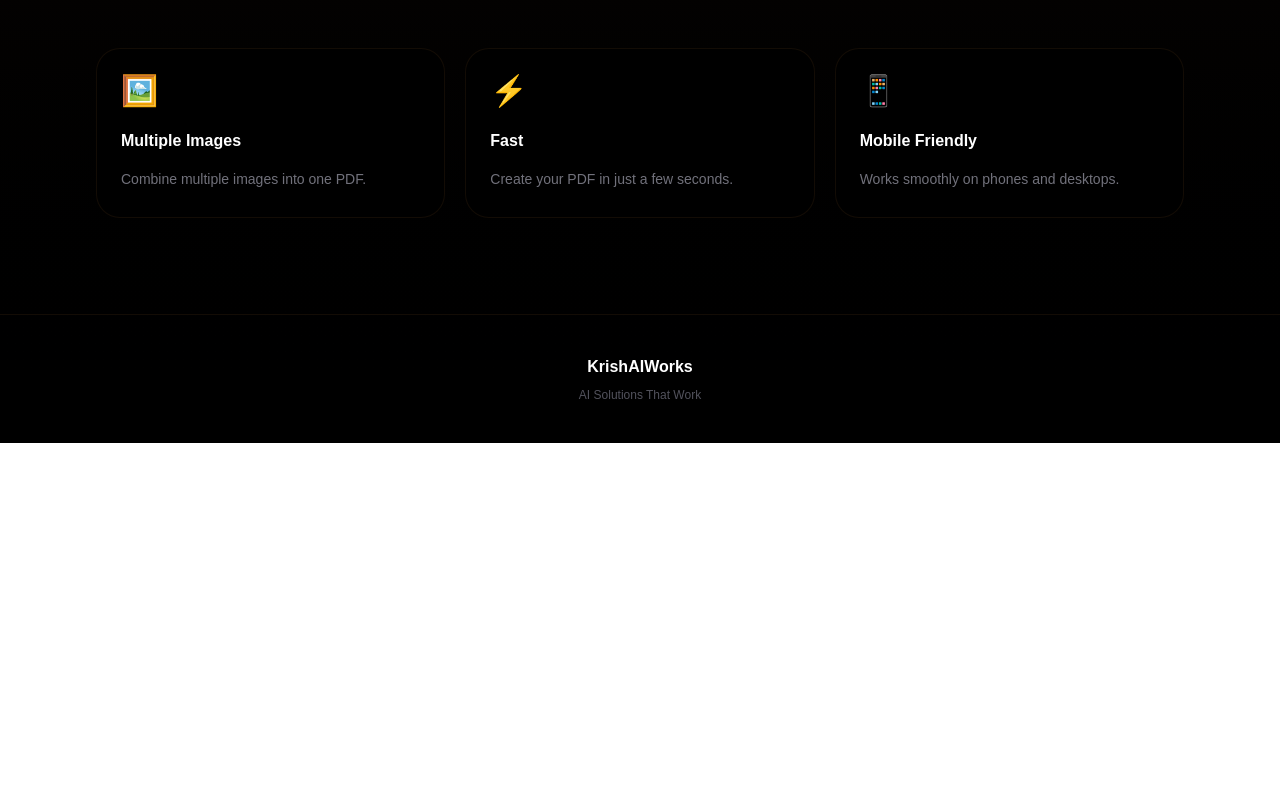
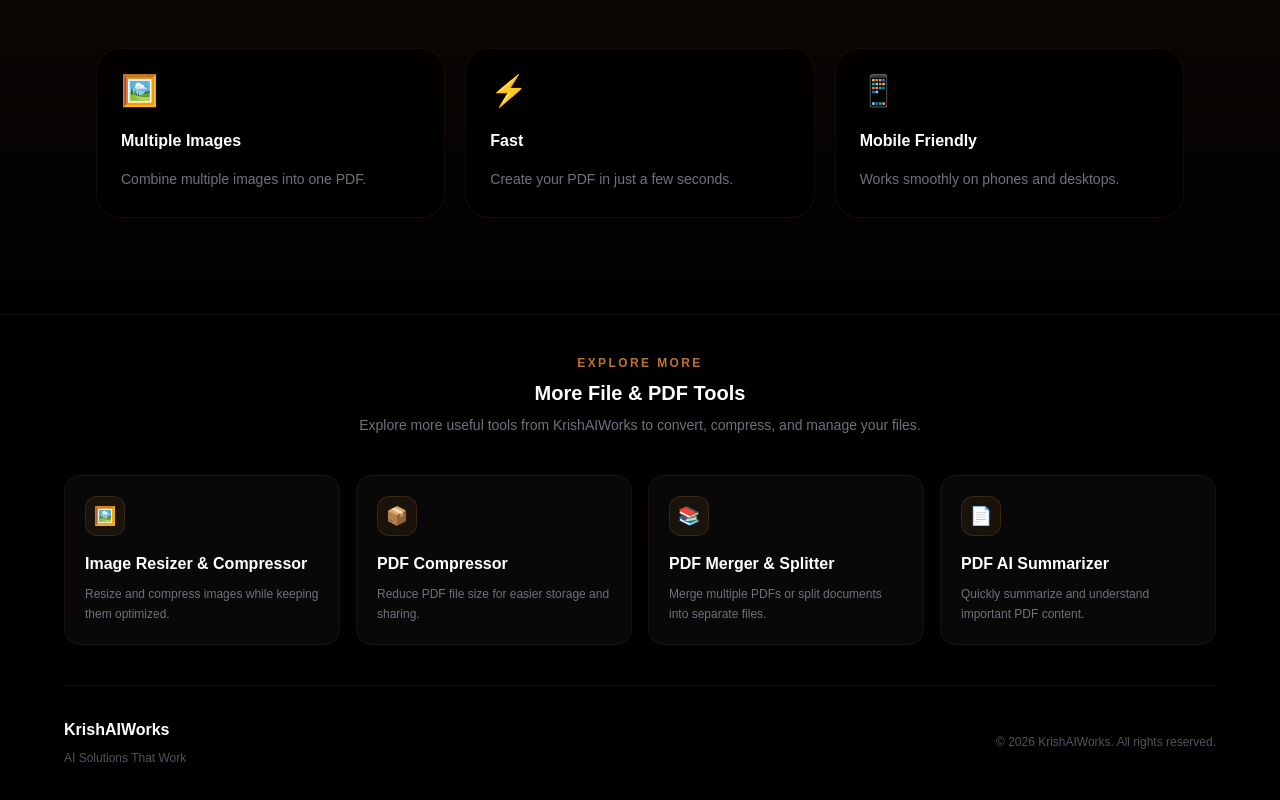
Before and after one commit to selfindependentkartik8-alt/image-to-pdf-converter, a Next.js app: page / in a window 1280 px wide. Shown: the part 1237-2037 px from the top of the page. Before the commit the page ends 1680 px from the top, so only its background shows below. Built offline with nearby package versions, Linux system fonts and the light colour scheme.

Commit message:
Add internal links and related tools

```diff
--- a/app/page.tsx
+++ b/app/page.tsx
@@ -481,19 +481,126 @@ export default function Home() {
 
       </section>
 
-      {/* FOOTER */}
+     {/* ================================================= */}
+{/* FOOTER */}
+{/* ================================================= */}
 
-      <footer className="border-t border-[#b87333]/10 px-5 py-10 text-center">
+<footer className="relative z-10 border-t border-[#b87333]/10 px-5 py-10">
+  <div className="mx-auto max-w-6xl">
 
-        <p className="font-bold">
+    {/* Related Tools */}
+    <div className="mb-10 text-center">
+      <p className="text-xs font-semibold uppercase tracking-[0.2em] text-[#b87333]">
+        Explore More
+      </p>
+
+      <h3 className="mt-2 text-xl font-bold text-white">
+        More File & PDF Tools
+      </h3>
+
+      <p className="mx-auto mt-2 max-w-xl text-sm text-zinc-500">
+        Explore more useful tools from KrishAIWorks to convert,
+        compress, and manage your files.
+      </p>
+    </div>
+
+    <div className="grid gap-4 sm:grid-cols-2 lg:grid-cols-4">
+
+      {/* Image Resizer & Compressor */}
+      <a
+        href="https://imageresizercompressor.krishaiworks.com/"
+        className="group rounded-2xl border border-[#b87333]/10 bg-white/[0.03] p-5 transition-all duration-300 hover:border-[#b87333]/30 hover:bg-[#b87333]/[0.05]"
+      >
+        <div className="mb-4 flex h-10 w-10 items-center justify-center rounded-xl border border-[#b87333]/20 bg-[#b87333]/10 text-lg">
+          🖼️
+        </div>
+
+        <h4 className="font-semibold text-white transition-colors group-hover:text-[#b87333]">
+          Image Resizer & Compressor
+        </h4>
+
+        <p className="mt-2 text-xs leading-5 text-zinc-500">
+          Resize and compress images while keeping them optimized.
+        </p>
+      </a>
+
+      {/* PDF Compressor */}
+      <a
+        href="https://pdfcompressor.krishaiworks.com/"
+        className="group rounded-2xl border border-[#b87333]/10 bg-white/[0.03] p-5 transition-all duration-300 hover:border-[#b87333]/30 hover:bg-[#b87333]/[0.05]"
+      >
+        <div className="mb-4 flex h-10 w-10 items-center justify-center rounded-xl border border-[#b87333]/20 bg-[#b87333]/10 text-lg">
+          📦
+        </div>
+
+        <h4 className="font-semibold text-white transition-colors group-hover:text-[#b87333]">
+          PDF Compressor
+        </h4>
+
+        <p className="mt-2 text-xs leading-5 text-zinc-500">
+          Reduce PDF file size for easier storage and sharing.
+        </p>
+      </a>
+
+      {/* PDF Merger & Splitter */}
+      <a
+        href="https://pdfmergersplitter.krishaiworks.com/"
+        className="group rounded-2xl border border-[#b87333]/10 bg-white/[0.03] p-5 transition-all duration-300 hover:border-[#b87333]/30 hover:bg-[#b87333]/[0.05]"
+      >
+        <div className="mb-4 flex h-10 w-10 items-center justify-center rounded-xl border border-[#b87333]/20 bg-[#b87333]/10 text-lg">
+          📚
+        </div>
+
+        <h4 className="font-semibold text-white transition-colors group-hover:text-[#b87333]">
+          PDF Merger & Splitter
+        </h4>
+
+        <p className="mt-2 text-xs leading-5 text-zinc-500">
+          Merge multiple PDFs or split documents into separate files.
+        </p>
+      </a>
+
+      {/* PDF AI Summarizer */}
+      <a
+        href="https://pdfaisummarizer.krishaiworks.com/"
+        className="group rounded-2xl border border-[#b87333]/10 bg-white/[0.03] p-5 transition-all duration-300 hover:border-[#b87333]/30 hover:bg-[#b87333]/[0.05]"
+      >
+        <div className="mb-4 flex h-10 w-10 items-center justify-center rounded-xl border border-[#b87333]/20 bg-[#b87333]/10 text-lg">
+          📄
+        </div>
+
+        <h4 className="font-semibold text-white transition-colors group-hover:text-[#b87333]">
+          PDF AI Summarizer
+        </h4>
+
+        <p className="mt-2 text-xs leading-5 text-zinc-500">
+          Quickly summarize and understand important PDF content.
+        </p>
+      </a>
+
+    </div>
+
+    {/* Main Footer */}
+    <div className="mt-10 flex flex-col items-center justify-between gap-5 border-t border-white/5 pt-8 text-center sm:flex-row sm:text-left">
+
+      <div>
+        <p className="font-bold text-white">
           KrishAIWorks
         </p>
 
         <p className="mt-2 text-xs text-zinc-600">
           AI Solutions That Work
         </p>
+      </div>
 
-      </footer>
+      <p className="text-xs text-zinc-600">
+        © {new Date().getFullYear()} KrishAIWorks. All rights reserved.
+      </p>
+
+    </div>
+
+  </div>
+</footer>
 
     </main>
   );
```
